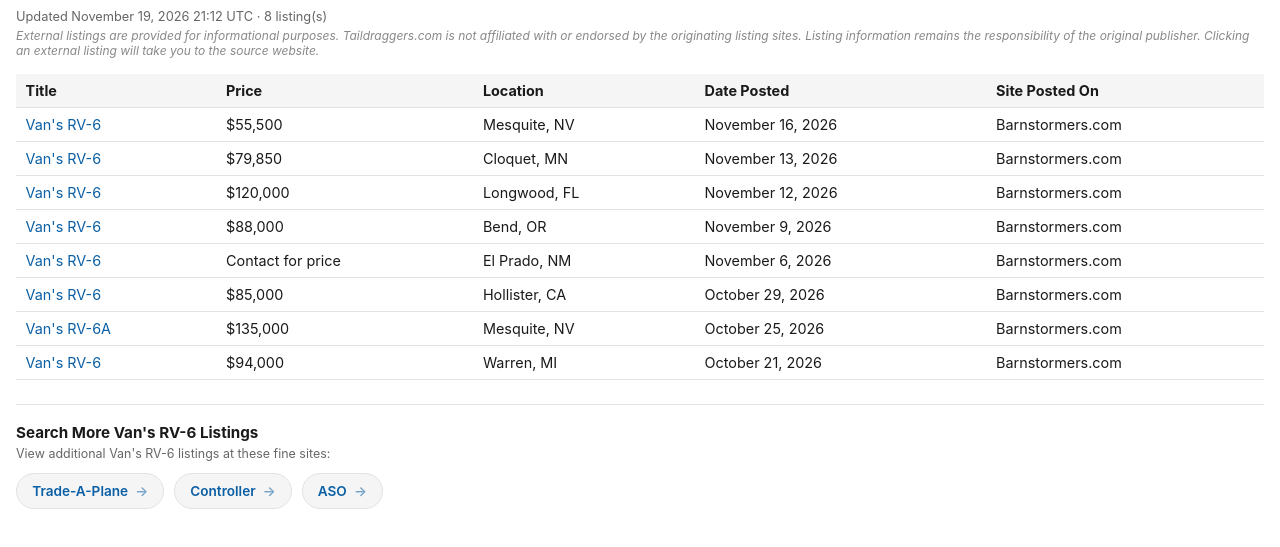
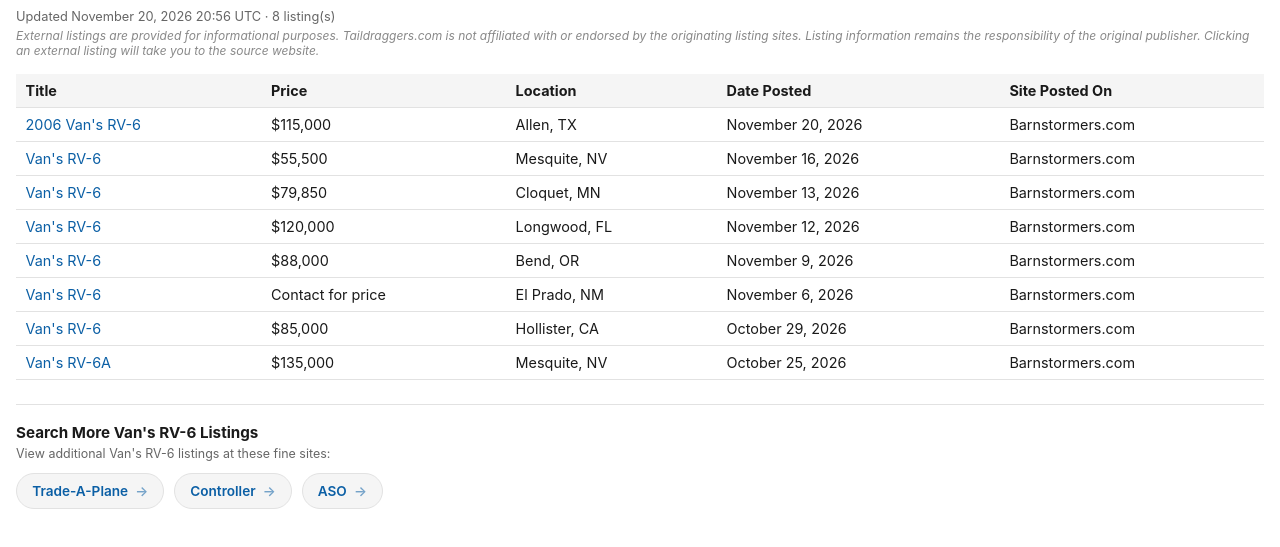
Before and after one commit to taildraggers/vans-rv6-for-sale, a plain HTML site: page docs/index.html in a window 1280 px wide. Shown: the part 43-590 px from the top of the page. Drawn offline with Linux system fonts and the light colour scheme.

Commit message:
Update Van's RV-6 listings (2026-11-20)

```diff
--- a/docs/index.html
+++ b/docs/index.html
@@ -76,13 +76,14 @@
 </head>
 <body>
   <h1>Other Van&#x27;s RV-6 Ads on the Web</h1>
-  <div class="updated">Updated November 19, 2026 21:12 UTC &middot; 8 listing(s)</div>
+  <div class="updated">Updated November 20, 2026 20:56 UTC &middot; 8 listing(s)</div>
   <div class="disclaimer">External listings are provided for informational purposes. Taildraggers.com is not affiliated with or endorsed by the originating listing sites. Listing information remains the responsibility of the original publisher. Clicking an external listing will take you to the source website.</div>
   <table>
     <thead>
       <tr><th>Title</th><th>Price</th><th>Location</th><th>Date Posted</th><th>Site Posted On</th></tr>
     </thead>
     <tbody>
+        <tr><td><a href="https://www.barnstormers.com/classified-2079207-2006-RV-6.html" target="_blank" rel="noopener noreferrer">2006 Van&#x27;s RV-6</a></td><td>$115,000</td><td>Allen, TX</td><td>November 20, 2026</td><td>Barnstormers.com</td></tr>
         <tr><td><a href="https://www.barnstormers.com/classified-2038565-RV-6.html" target="_blank" rel="noopener noreferrer">Van&#x27;s RV-6</a></td><td>$55,500</td><td>Mesquite, NV</td><td>November 16, 2026</td><td>Barnstormers.com</td></tr>
         <tr><td><a href="https://www.barnstormers.com/classified-2075490-Vans-RV-6.html" target="_blank" rel="noopener noreferrer">Van&#x27;s RV-6</a></td><td>$79,850</td><td>Cloquet, MN</td><td>November 13, 2026</td><td>Barnstormers.com</td></tr>
         <tr><td><a href="https://www.barnstormers.com/classified-2083326-Vans-RV6.html" target="_blank" rel="noopener noreferrer">Van&#x27;s RV-6</a></td><td>$120,000</td><td>Longwood, FL</td><td>November 12, 2026</td><td>Barnstormers.com</td></tr>
@@ -90,7 +91,6 @@
         <tr><td><a href="https://www.barnstormers.com/classified-2082384-Vans-RV-6-180hp.html" target="_blank" rel="noopener noreferrer">Van&#x27;s RV-6</a></td><td>Contact for price</td><td>El Prado, NM</td><td>November 6, 2026</td><td>Barnstormers.com</td></tr>
         <tr><td><a href="https://www.barnstormers.com/classified-2080803-Ready-to-fly-RV6-with-mods!.html" target="_blank" rel="noopener noreferrer">Van&#x27;s RV-6</a></td><td>$85,000</td><td>Hollister, CA</td><td>October 29, 2026</td><td>Barnstormers.com</td></tr>
         <tr><td><a href="https://www.barnstormers.com/classified-2080053-RV-6A.html" target="_blank" rel="noopener noreferrer">Van&#x27;s RV-6A</a></td><td>$135,000</td><td>Mesquite, NV</td><td>October 25, 2026</td><td>Barnstormers.com</td></tr>
-        <tr><td><a href="https://www.barnstormers.com/classified-2067011-RV6.html" target="_blank" rel="noopener noreferrer">Van&#x27;s RV-6</a></td><td>$94,000</td><td>Warren, MI</td><td>October 21, 2026</td><td>Barnstormers.com</td></tr>
     </tbody>
   </table>
   <div class="more-resources">
```
